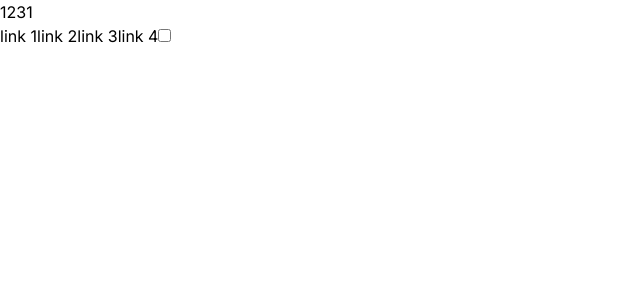
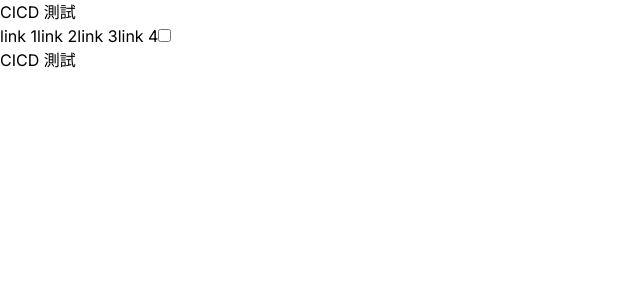
Before and after one commit to kawagami/blog-next, a Next.js app: page / in a window 1280 px wide. Shown: the top 300 px of the page, without its empty margins (0-640 px from the left). Built offline with nearby package versions, Linux system fonts and the light colour scheme.

Commit message:
test: 測試 CICD 功能是否正常

```diff
--- a/app/page.js
+++ b/app/page.js
@@ -7,7 +7,7 @@ export default function Home() {
   return (
     <>
       <header className="min-h-[50px] bg-red-300 dark:bg-purple-300 overflow-hidden hidden sm:grid sm:grid-cols-2 grid-cols-1 grid-rows-1 gap-2">
-        <div className="bg-white dark:bg-black">1231</div>
+        <div className="bg-white dark:bg-black">CICD 測試</div>
         <div className="bg-white dark:bg-black grid grid-cols-5 place-content-center">
           <Link href="/" className="grid place-content-center">link 1</Link>
           <Link href="/" className="grid place-content-center">link 2</Link>
@@ -17,7 +17,9 @@ export default function Home() {
         </div>
       </header>
 
-      <main className="min-h-[calc(100svh-50px-50px)] bg-orange-300 dark:bg-pink-300 overflow-hidden"></main>
+      <main className="min-h-[calc(100svh-50px-50px)] bg-orange-300 dark:bg-pink-300 overflow-hidden">
+        CICD 測試
+      </main>
 
       <footer className="min-h-[50px] bg-yellow-300 dark:bg-teal-300 overflow-hidden"></footer>
     </>
```
